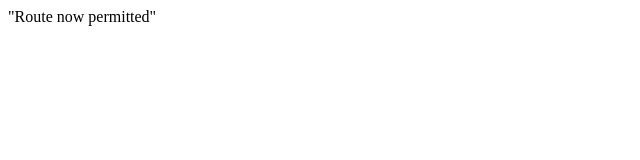
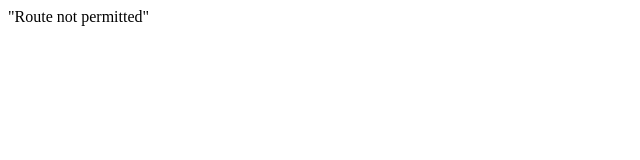
Before and after one commit to abh1nav10/websockets, a plain HTML site: page fallback/index.html in a window 1280 px wide. Shown: the full height of the page, 0-640 px from the left. Drawn offline with Linux system fonts and the light colour scheme.

Commit message:
Second Commit

```diff
--- a/fallback/index.html
+++ b/fallback/index.html
@@ -6,7 +6,7 @@
     </head>
     <body>
         <div>
-            "Route now permitted"
+            "Route not permitted"
         </div>
     </body>
 </html>
```
